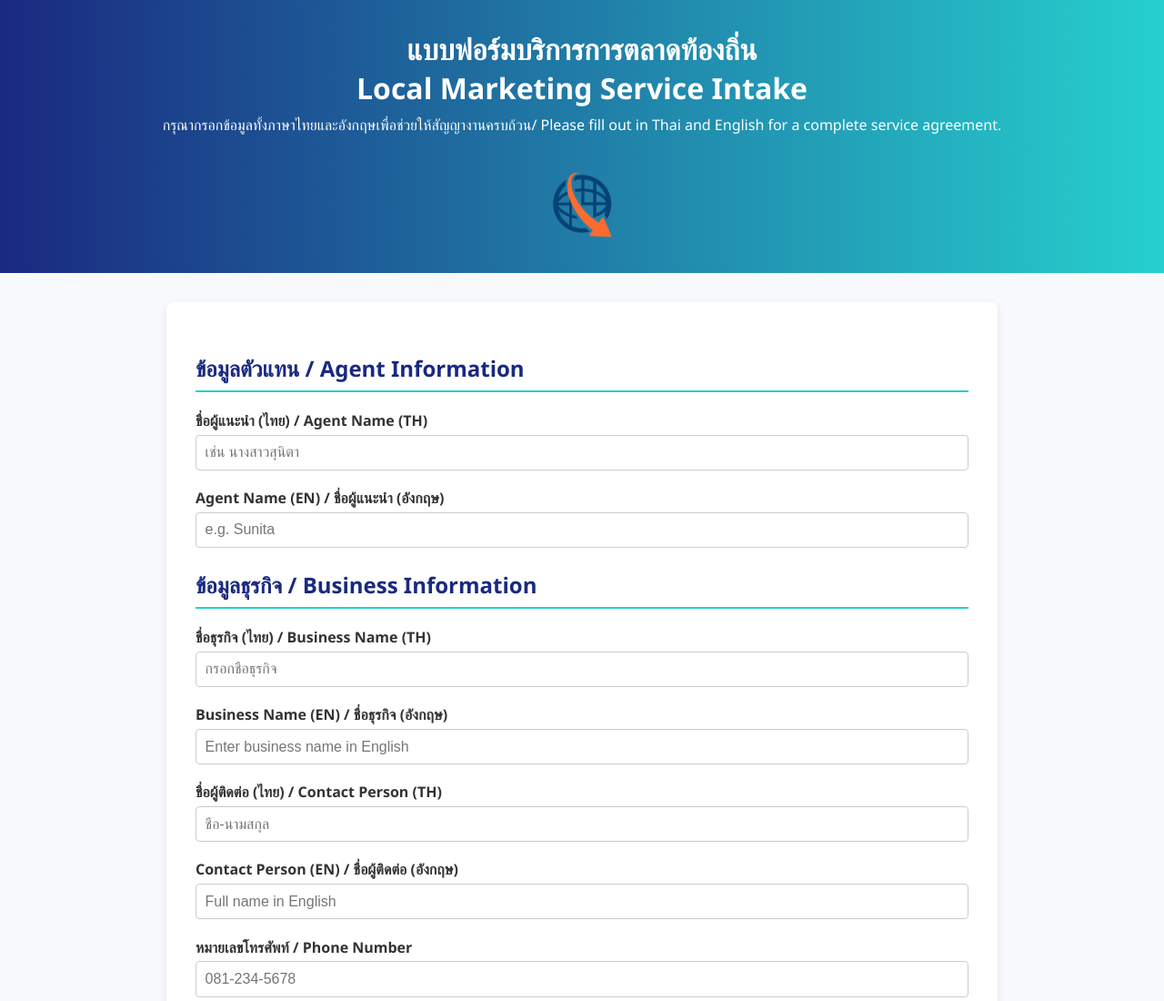
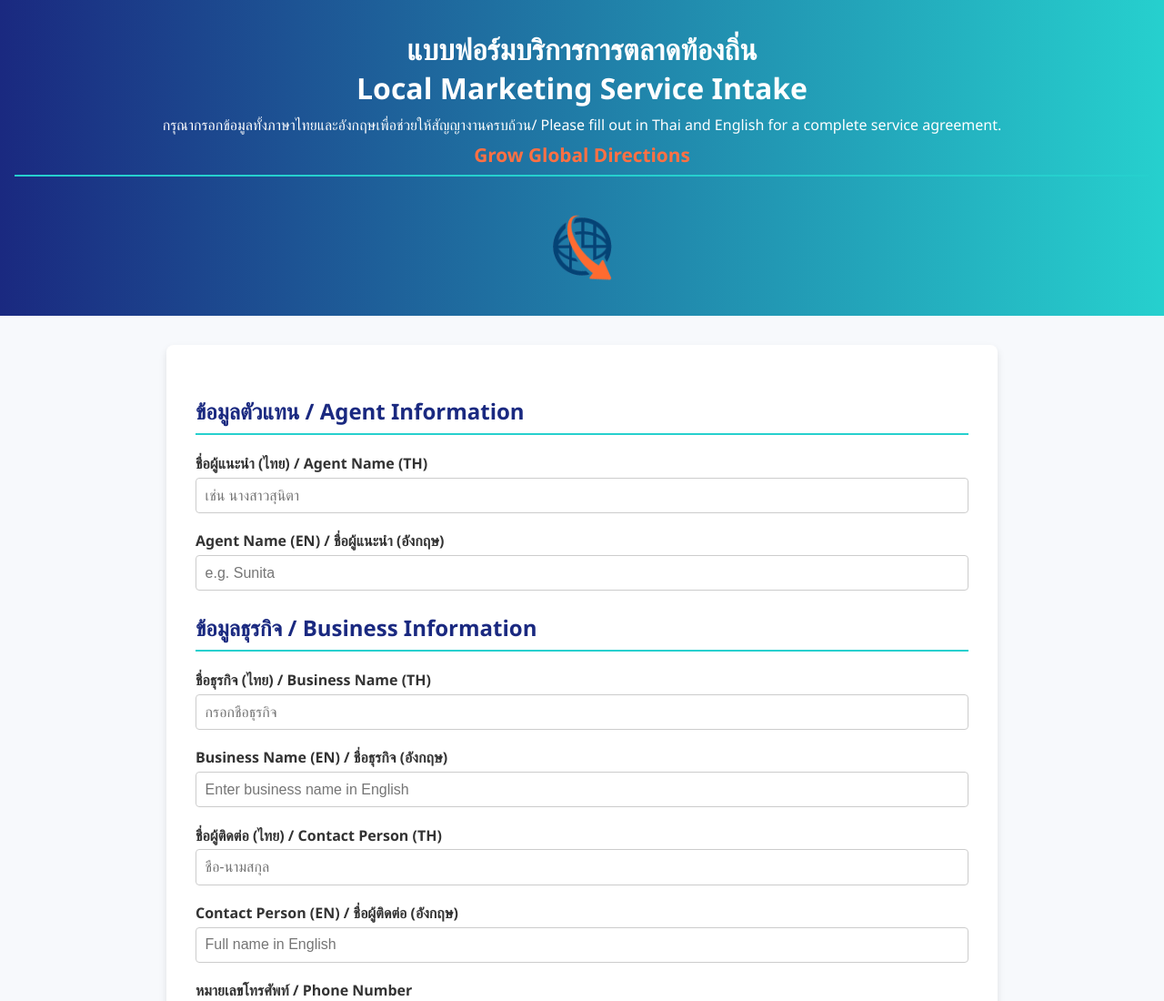
Before and after one commit to ooorriiii/local-marketing-intake-form, a plain HTML site: page index.html in a window 1280 px wide. Shown: the top 1100 px of the page at 91% size. Drawn offline with Linux system fonts and the light colour scheme.

Commit message:
Add files via upload

```diff
--- a/index.html
+++ b/index.html
@@ -18,6 +18,15 @@
       --secondary-color: #26D0CE;
       --accent-color: #FF7043;
     }
+
+  /* Style for the business name displayed in the header */
+  .business-name {
+    font-size: 1.3rem;
+    font-weight: 600;
+    color: var(--accent-color);
+    margin-top: 0.5rem;
+    text-align: center;
+  }
 
     header {
       background: linear-gradient(90deg, var(--primary-color) 0%, var(--secondary-color) 100%);
@@ -194,6 +203,8 @@
   <header>
     <h1>แบบฟอร์มบริการการตลาดท้องถิ่น<br>Local Marketing Service Intake</h1>
     <p>กรุณากรอกข้อมูลทั้งภาษาไทยและอังกฤษเพื่อช่วยให้สัญญางานครบถ้วน/ Please fill out in Thai and English for a complete service agreement.</p>
+    <!-- Business name display -->
+    <h2 class="business-name">Grow Global Directions</h2>
     <!-- Logo container with rotating logo -->
     <div class="logo-container">
       <!-- Use transparent background logo -->
```
